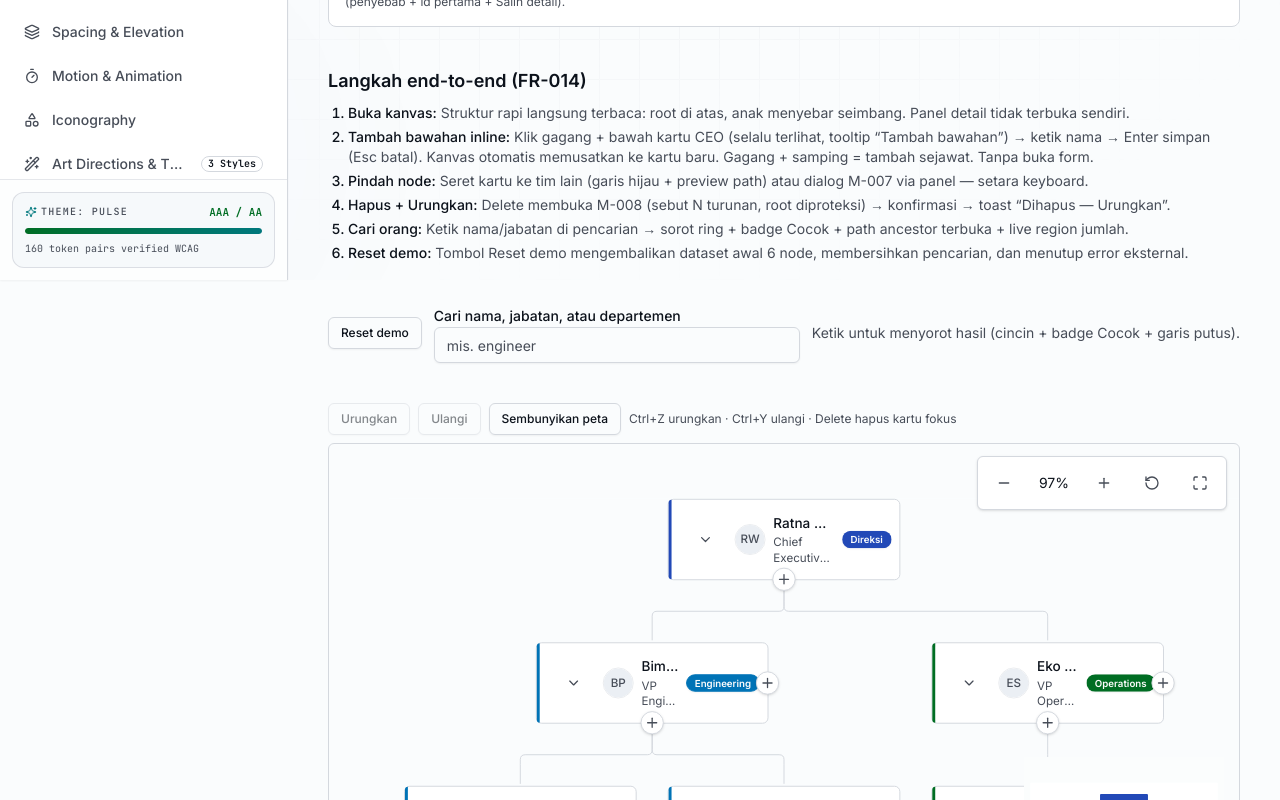
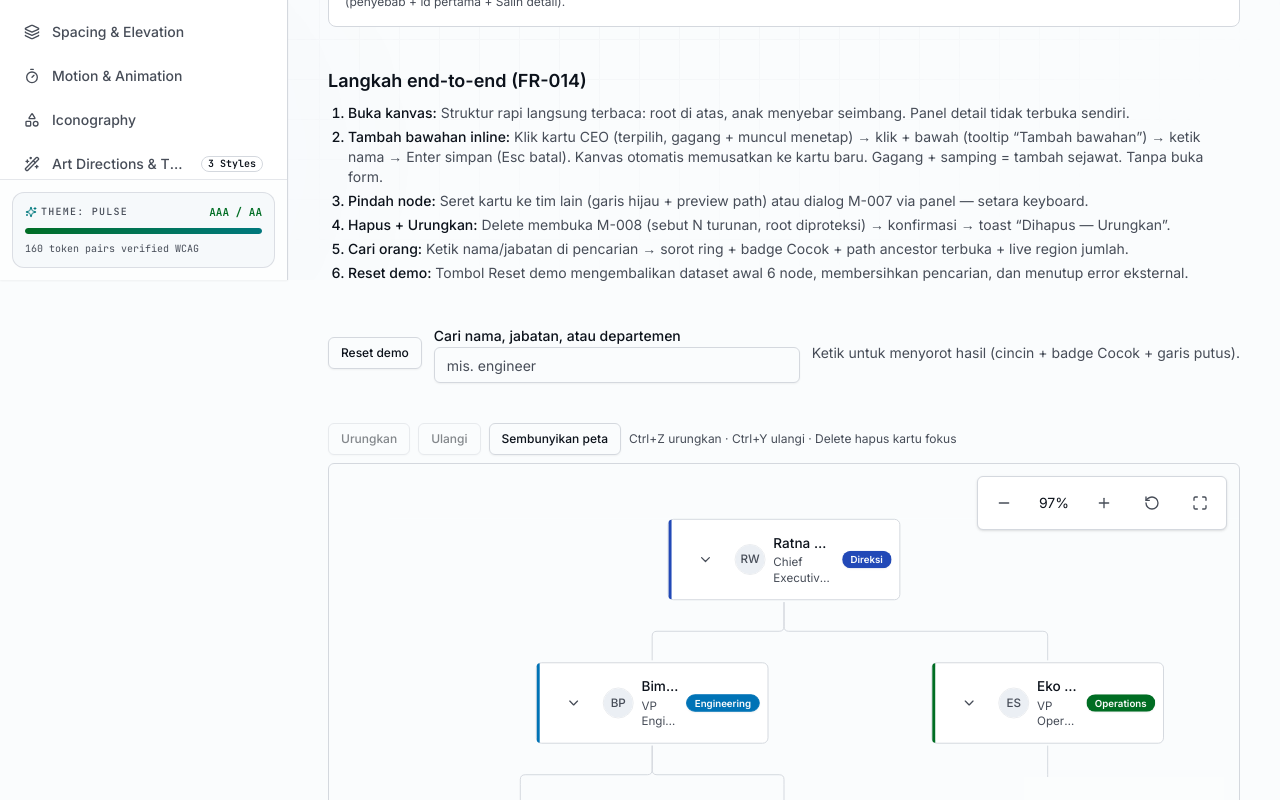
Before and after one commit to cobianwae/monorepo-bootstrap, a Next.js app in the folder apps/showcase/: page /patterns/org-chart-studio in a window 1280 px wide. Shown: the part 520-1320 px from the top of the page. Built offline with nearby package versions, Linux system fonts and the light colour scheme.

Commit message:
fix: gagang + muncul saat hover/fokus/terpilih agar kanvas bersih [CR-014]

```diff
--- a/apps/showcase/src/app/(docs)/patterns/org-chart-studio/_components/studio-demo-data.ts
+++ b/apps/showcase/src/app/(docs)/patterns/org-chart-studio/_components/studio-demo-data.ts
@@ -178,7 +178,7 @@ export const STUDIO_RECIPE_LINES: string[] = [
 
 export const STUDIO_STEPS: Array<{ title: string; detail: string }> = [
   { title: 'Buka kanvas', detail: 'Struktur rapi langsung terbaca: root di atas, anak menyebar seimbang. Panel detail tidak terbuka sendiri.' },
-  { title: 'Tambah bawahan inline', detail: 'Klik gagang + bawah kartu CEO (selalu terlihat, tooltip “Tambah bawahan”) → ketik nama → Enter simpan (Esc batal). Kanvas otomatis memusatkan ke kartu baru. Gagang + samping = tambah sejawat. Tanpa buka form.' },
+  { title: 'Tambah bawahan inline', detail: 'Klik kartu CEO (terpilih, gagang + muncul menetap) → klik + bawah (tooltip “Tambah bawahan”) → ketik nama → Enter simpan (Esc batal). Kanvas otomatis memusatkan ke kartu baru. Gagang + samping = tambah sejawat. Tanpa buka form.' },
   { title: 'Pindah node', detail: 'Seret kartu ke tim lain (garis hijau + preview path) atau dialog M-007 via panel — setara keyboard.' },
   { title: 'Hapus + Urungkan', detail: 'Delete membuka M-008 (sebut N turunan, root diproteksi) → konfirmasi → toast “Dihapus — Urungkan”.' },
   { title: 'Cari orang', detail: 'Ketik nama/jabatan di pencarian → sorot ring + badge Cocok + path ancestor terbuka + live region jumlah.' },
--- a/packages/ui/src/components/canvas/org-chart-studio.tsx
+++ b/packages/ui/src/components/canvas/org-chart-studio.tsx
@@ -598,19 +598,23 @@ function getInitials(title: string): string {
     .join('');
 }
 
-// Gagang "+" 011-02 (FR-005, D5) + CR-014: selalu terlihat (bukan opacity-0 —
-// tak-terlihat = tak-tertemukan di sentuh), dilengkapi title + Tooltip native,
-// dan tidak memicu pan kanvas (nodrag/nopan + stopPropagation pointer).
+// Gagang "+" 011-02 (FR-005, D5) + CR-014: muncul saat hover/fokus/kartu
+// terpilih (bukan opacity-0 total seperti spec awal yang tak-tertemukan, dan
+// bukan selalu-terlihat yang bikin kanvas penuh pil + terlihat "keluar-keluar").
+// Alur sentuh: ketuk kartu (terpilih, + muncul menetap) → ketuk +.
+// Dilengkapi title + Tooltip native, dan tidak memicu pan kanvas.
 function StudioAddHandle({
   testId,
   label,
   className,
   onAdd,
+  visible = false,
 }: {
   testId: string;
   label: string;
   className?: string;
   onAdd: () => void;
+  visible?: boolean;
 }) {
   return (
     <button
@@ -630,7 +634,9 @@ function StudioAddHandle({
       }}
       className={cn(
         'nodrag nopan absolute z-20 flex h-11 w-11 items-center justify-center rounded-full text-muted-foreground',
-        'opacity-100 transition-colors duration-200 motion-reduce:transition-none',
+        visible
+          ? 'opacity-100'
+          : 'opacity-0 transition-opacity duration-200 group-hover/studio-node:opacity-100 group-focus-within/studio-node:opacity-100 focus:opacity-100 motion-reduce:transition-none',
         'hover:text-primary focus-visible:outline-none focus-visible:ring-2 focus-visible:ring-primary',
         className,
       )}
@@ -926,6 +932,7 @@ function StudioNode({ data }: { data: StudioNodeData }) {
             testId={`org-studio-add-child-${node.id}`}
             label={`Tambah bawahan untuk ${node.title}`}
             onAdd={() => onAddChild(node.id)}
+            visible={isSelected || isEditing}
             className="left-1/2 top-full -translate-x-1/2 -translate-y-1/2"
           />
           {canAddSibling ? (
@@ -933,6 +940,7 @@ function StudioNode({ data }: { data: StudioNodeData }) {
               testId={`org-studio-add-sibling-${node.id}`}
               label={`Tambah sejawat untuk ${node.title}`}
               onAdd={() => onAddSibling(node.id)}
+              visible={isSelected || isEditing}
               className="left-full top-1/2 -translate-x-1/2 -translate-y-1/2"
             />
           ) : null}
```
Also changed, not shown: 1 other file (tests, documents, lock files or other folders).
